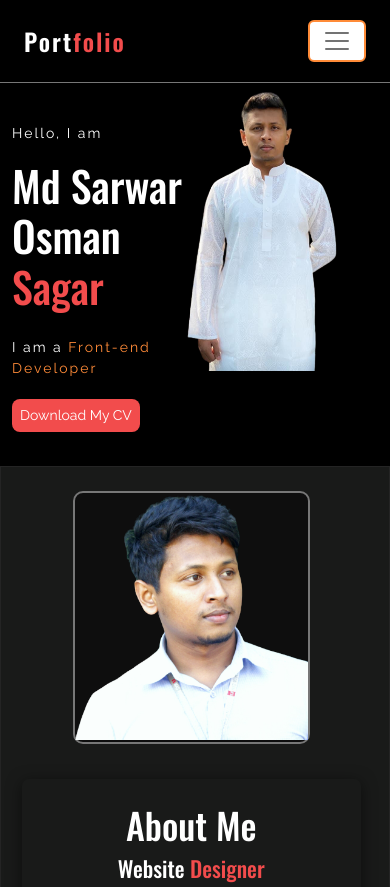
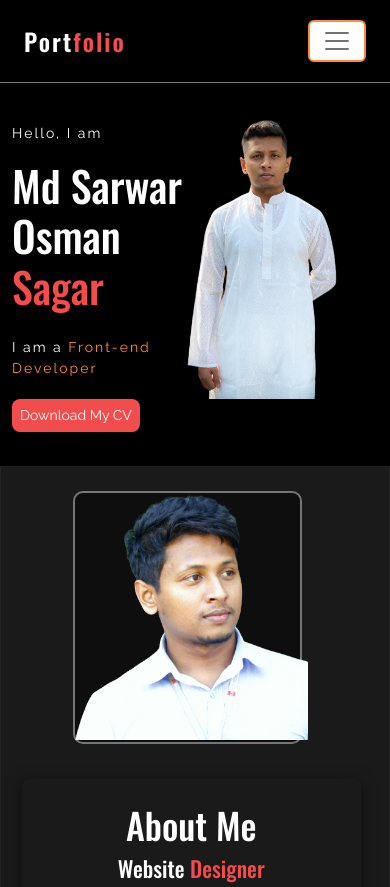
Before and after one commit to TAHID009/portfolioResponsive, a plain HTML site: page index.html in a window 390 px wide. Shown: the top 887 px of the page. Drawn offline with nearby package versions, Linux system fonts and the light colour scheme.

Commit message:
Update responsive.css

```diff
--- a/css/responsive.css
+++ b/css/responsive.css
@@ -102,7 +102,7 @@
 .ban-img{
     width: 61%;
     position: absolute;
-    top: 0px!important;
+    top: 28px!important;
     right: 0px !important;
 }
 
@@ -123,7 +123,7 @@
 
 .ab-img{
   margin-left: 60px !important;
-  width: 65% !important;
+  width: 63% !important;
   height: 30vh;
 
 }
```
